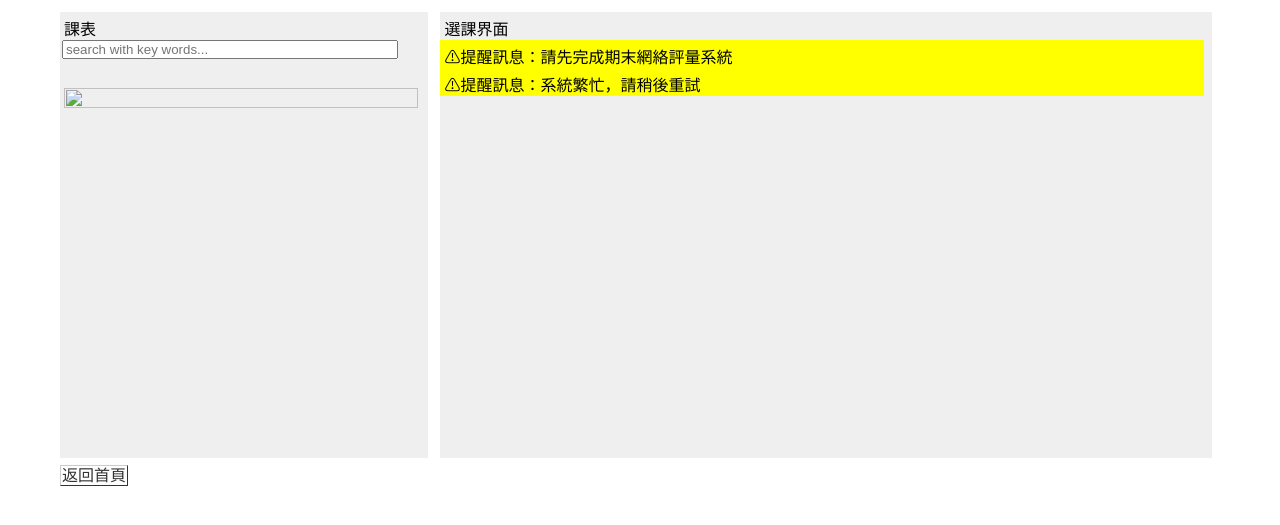
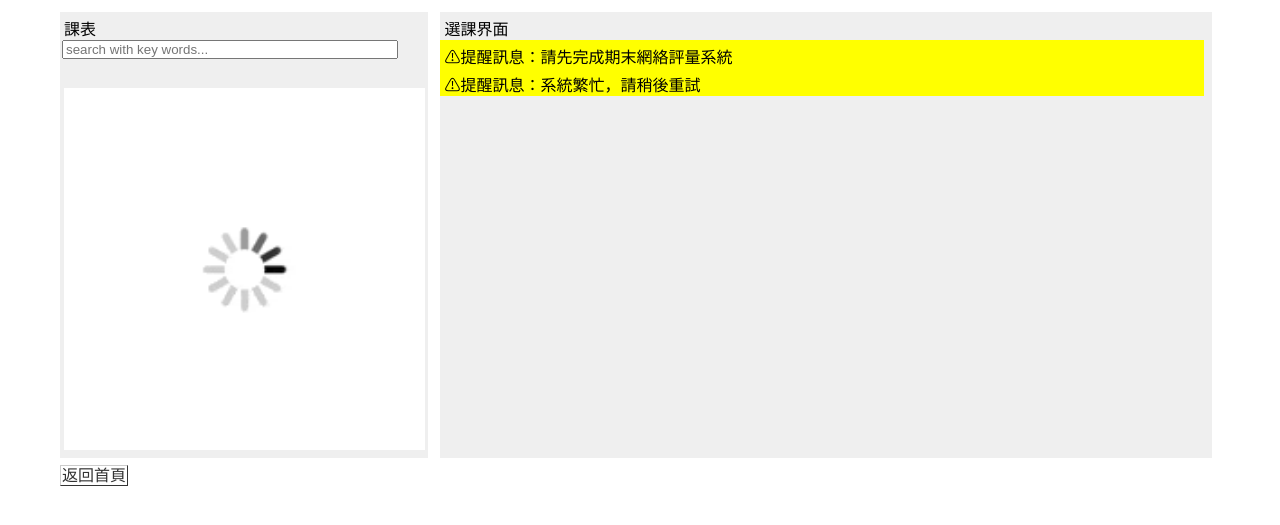
Before and after one commit to deathness444/wfe-mid, a plain HTML site: page subject.html in a window 1280 px wide. Shown: the part 109-634 px from the top of the page. Drawn offline with Linux system fonts and the light colour scheme; the site is published under a folder, as on GitHub Pages, so addresses that start at the root find nothing.

Commit message:
Update subject.html

```diff
--- a/subject.html
+++ b/subject.html
@@ -29,7 +29,7 @@
                         <input class="search_bar" type="text" name="search" id="search" placeholder="search with key words...">
                     </div>
 
-                    <img class="loading_gif" src="/images/200.gif" alt="" width=98% height=98%>
+                    <img class="loading_gif" src="images/200.gif" alt="" width=98% height=98%>
 
                 </div>
             </div>
```
